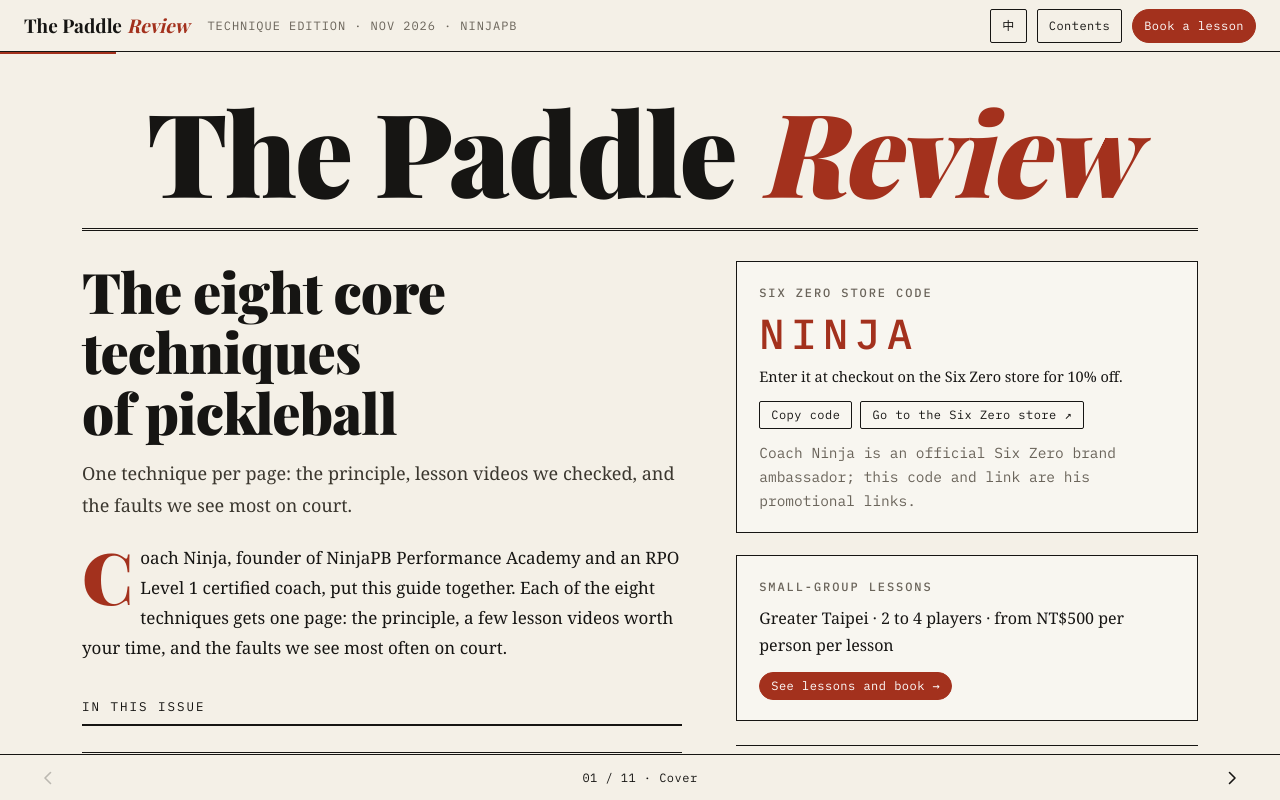
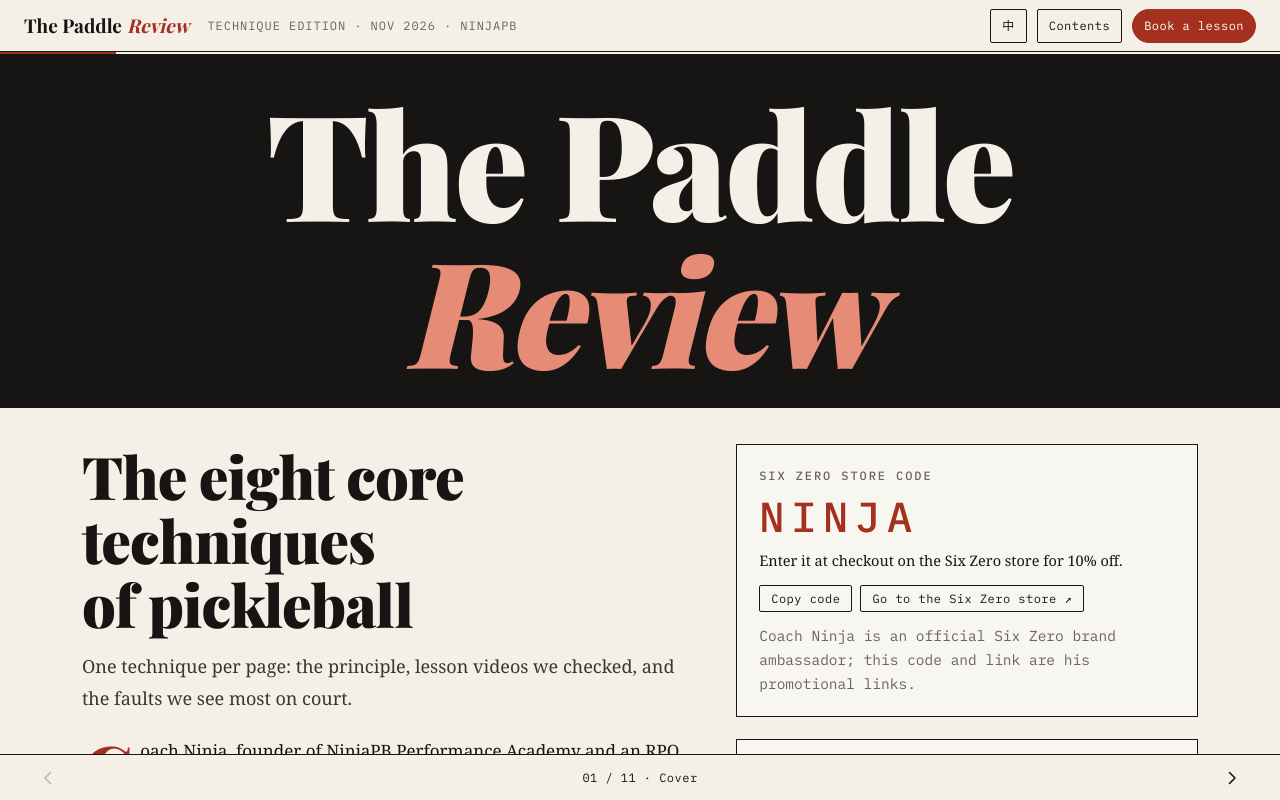
Before and after one commit to ninja-celestial-nav/pb-technique-nov, a plain HTML site: page index.html in a window 1280 px wide. Drawn offline with nearby package versions, Linux system fonts and the light colour scheme; a web font is replaced by a local one.

Commit message:
Cover: inverted ink masthead band (variant B)
Co-Authored-By: Claude Sonnet 5.5 <noreply@anthropic.com>
Claude-Session: https://claude.ai/code/session_01Ei7Fvd2wQ78et2cuKVXFit

```diff
--- a/index.html
+++ b/index.html
@@ -108,6 +108,12 @@ html.en .feature h3{font-family:var(--disp)}
 /* cover */
 .mast{text-align:center;border-bottom:3px double var(--ink);padding-bottom:20px;margin-bottom:30px}
 .mast h1{font-family:var(--disp);font-weight:900;font-size:clamp(46px,9.4vw,116px);line-height:1;letter-spacing:-.02em}
+/* cover masthead: inverted ink band */
+#s1 .wrap{padding-top:0}
+#s1 .mast{background:var(--ink);color:var(--paper);margin:0 calc(50% - 50vw) 36px;padding:34px 24px 26px;border-bottom:0}
+#s1 .mast h1{font-size:clamp(52px,11.5vw,170px)}
+#s1 .mast h1 i{color:var(--redl)}
+#s1 .cgrid>div:first-child>.h1{font-size:clamp(34px,4.6vw,62px);line-height:1.08}
 .issueline{font-family:var(--mono);font-size:12px;letter-spacing:.18em;text-transform:uppercase;color:var(--mute);margin-bottom:10px}
 .cgrid{display:grid;grid-template-columns:1.3fr 1fr;gap:0 54px}
 .lede{margin-top:22px;font-size:17px;max-width:36em}
```
